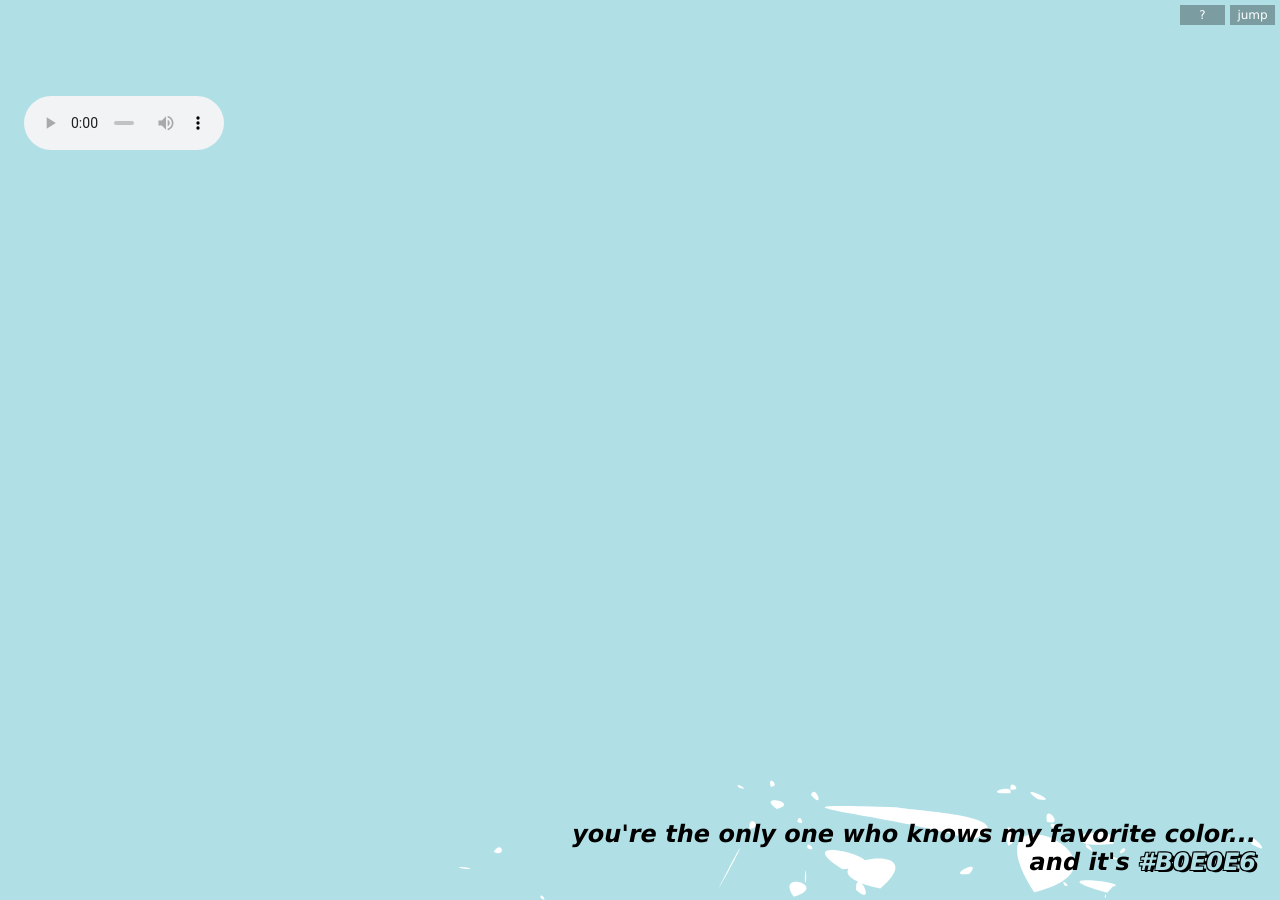
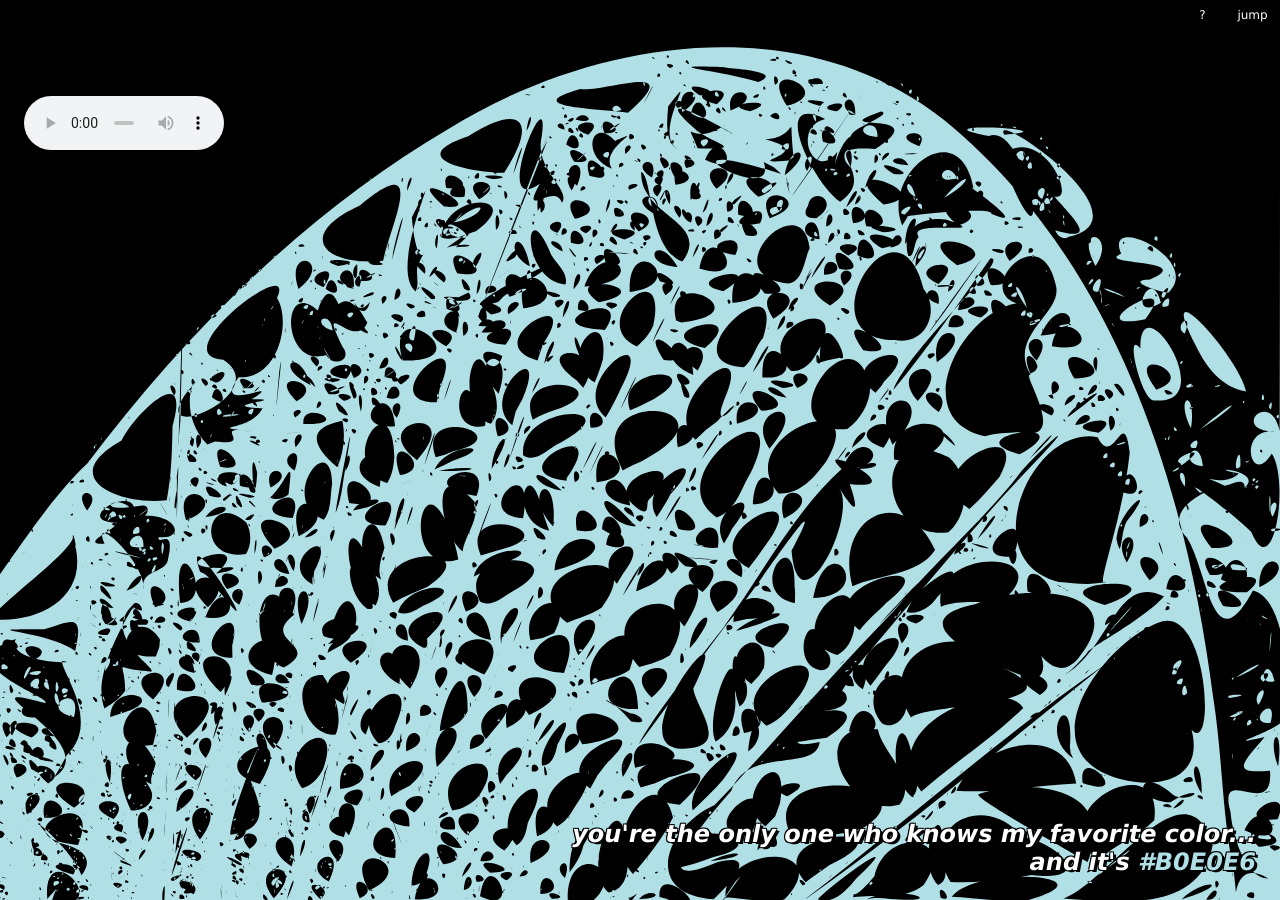
Before and after one commit to redsummernight/redsummernight.github.io, a Jekyll site: the page built from color/favorite/index.html, in a window 1280 px wide. Built offline with Jekyll 4.4.1, drawn with Linux system fonts in a browser that asks for light colours.

Commit message:
(favorite) Update background

```diff
--- a/color/favorite/index.html
+++ b/color/favorite/index.html
@@ -25,17 +23,25 @@ references: |
 		height: 100%;
 		overflow: hidden;
 		font-size: 24px;
-		background-color: powderblue;
-		background-image: url('blotch.svg');
-		background-repeat: no-repeat;
+		background-color: black;
 		background-position: right bottom;
-		background-size: auto 5em;
 		font-family: verdana, arial, sans-serif;
 	}
 
 	@mixin sel {
 		background-color: #3399FF;
 		color: white;
+	}
+
+	#wheel {
+		width: 120%; height: 120%;
+		position: absolute;
+		right: 0; bottom: 0;
+		background-color: powderblue;
+		background-image: url('london-eye.min.svg');
+		background-repeat: no-repeat;
+		background-position: right bottom;
+		background-size: cover;
 	}
 
 	h1 {
@@ -56,11 +62,12 @@ references: |
 
 	audio {
 		width: 200px;
+		position: absolute;
 		margin: 4em 1em;
 	}
 
-	#color-name {
-		color: powderblue;
+	.shadow {
+		color: white;
 		text-shadow: 3px 2px 0 #000,
 			-1px -1px 0 #000, 1px -1px 0 #000,
 			-1px 1px 0 #000, 1px 1px 0 #000;
@@ -71,6 +78,7 @@ references: |
 	{% endcapture %}
 	{{ raw_scss | scssify }}
 </style>
-<h1>you're the only one who knows my favorite color...<br>
-and it's <span id="color-name">#B0E0E6</span></h1>
+<div id="wheel"></div>
+<h1 class="shadow">you're the only one who knows my favorite color...<br>
+and it's <span style="color: powderblue;">#B0E0E6</span></h1>
 <audio src="mr-watson.mp3" preload="auto" controls loop></audio>
```
Also changed, not shown: other parts of color/favorite/index.html (+1 -3 lines), color/favorite/blotch.svg (deleted), color/favorite/london-eye.min.svg (added).
